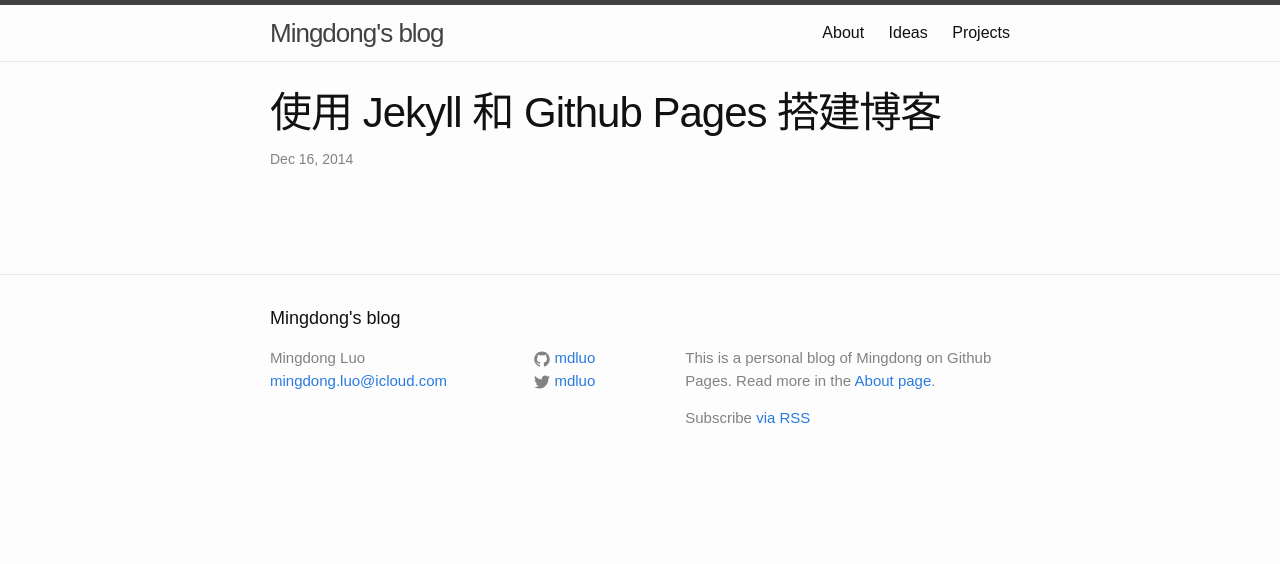
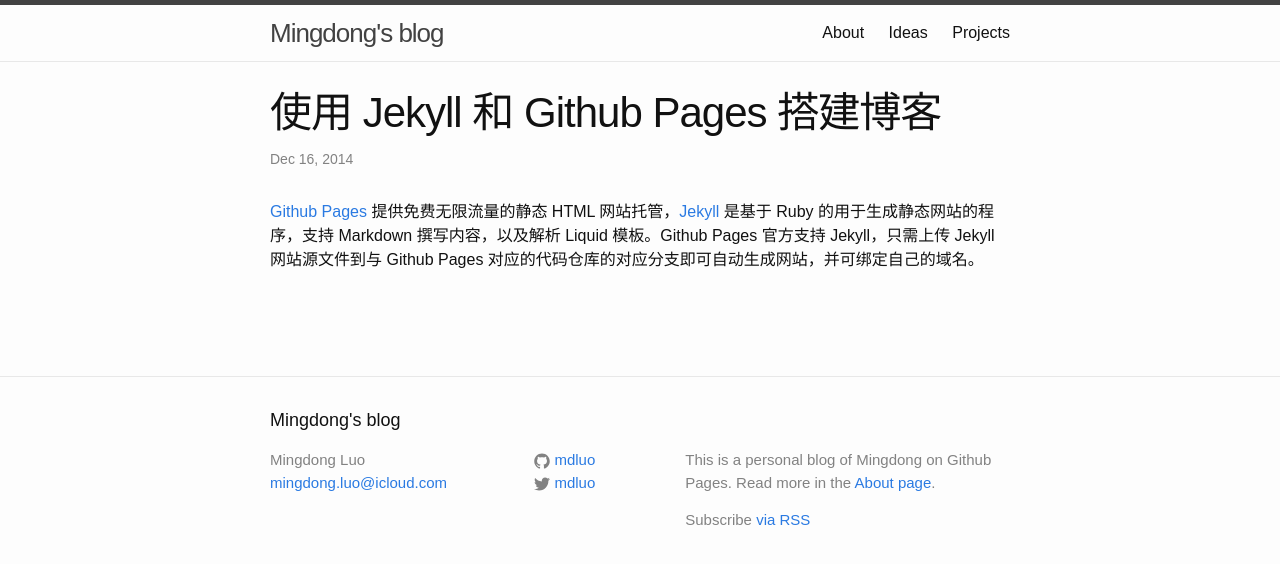
Before and after one commit to itfen/md, a Jekyll site: the page built from _posts/2014-12-16-set-up-blog-using-jekyll-and-github-pages.md, in a window 1280 px wide. Shown: the top 564 px of the page. Built offline with Jekyll 4.4.1, drawn with Linux system fonts in a browser that asks for light colours; comment, search, counter and statistics services are not loaded.

Commit message:
Update post

```diff
--- a/_posts/2014-12-16-set-up-blog-using-jekyll-and-github-pages.md
+++ b/_posts/2014-12-16-set-up-blog-using-jekyll-and-github-pages.md
@@ -5,3 +5,8 @@
 comments: true
 share: true
 ---
+[Github Pages][Github Pages] 提供免费无限流量的静态 HTML 网站托管，[Jekyll][Jekyll] 是基于 Ruby 的用于生成静态网站的程序，支持 Markdown 撰写内容，以及解析 Liquid 模板。Github Pages 官方支持 Jekyll，只需上传 Jekyll 网站源文件到与 Github Pages 对应的代码仓库的对应分支即可自动生成网站，并可绑定自己的域名。
+
+
+[Github Pages]: https://pages.github.com/
+[Jekyll]:       http://jekyllrb.com/
```
